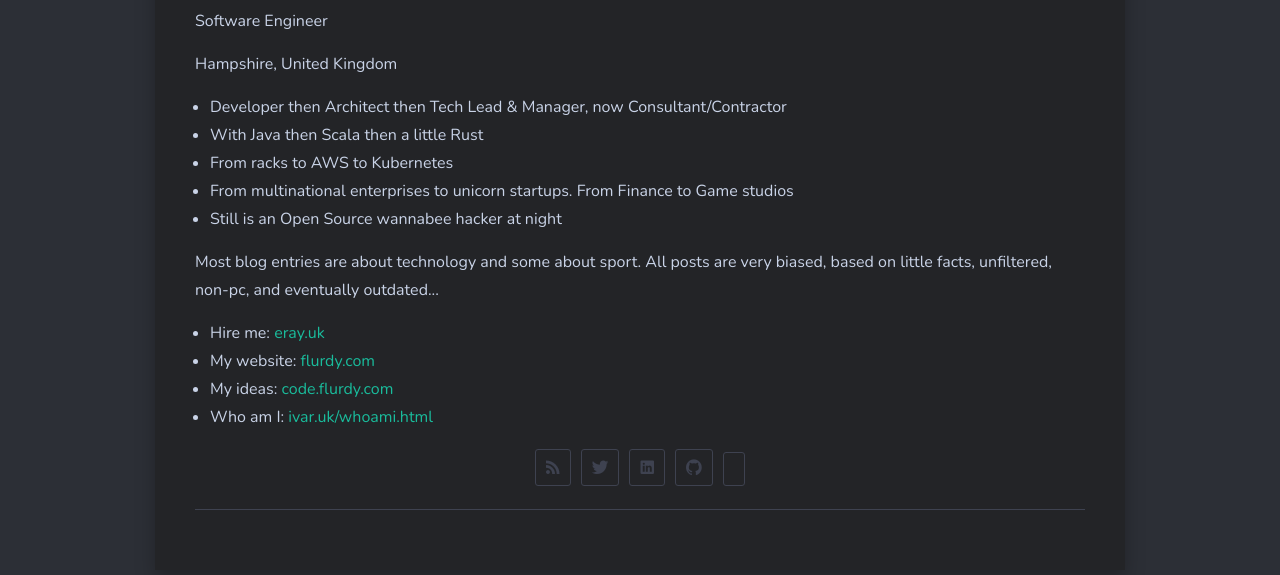
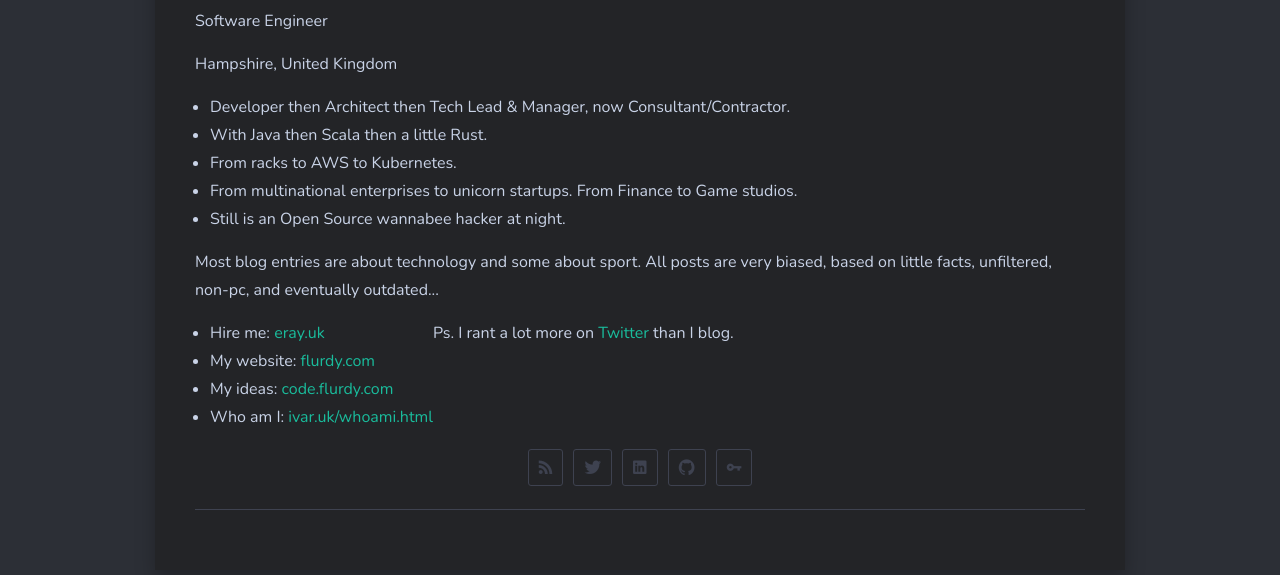
Before and after one commit to flurdy/blog, a Jekyll site: the page built from _pages/about.html, in a window 1280 px wide. Shown: the part 1054-1629 px from the top of the page. Built offline with Jekyll 4.4.1, drawn with Linux system fonts in a browser that asks for light colours.

Commit message:
About twitter paragraph

```diff
--- a/_config.yml
+++ b/_config.yml
@@ -27,11 +27,11 @@
 author-avatar3: me/skina.jpg
 author-description: >-
   <ul>
-    <li>Developer then Architect then Tech Lead &amp; Manager, now Consultant/Contractor</li>
-    <li>With Java then Scala then a little Rust</li>
-    <li>From racks to AWS to Kubernetes</li>
-    <li>From multinational enterprises to unicorn startups. From Finance to Game studios</li>
-    <li>Still is an Open Source wannabee hacker at night</li>
+    <li>Developer then Architect then Tech Lead &amp; Manager, now Consultant/Contractor.</li>
+    <li>With Java then Scala then a little Rust.</li>
+    <li>From racks to AWS to Kubernetes.</li>
+    <li>From multinational enterprises to unicorn startups. From Finance to Game studios.</li>
+    <li>Still is an Open Source wannabee hacker at night.</li>
   </ul>
 author-description1: >-
   Most blog entries are about technology and some about sport.
@@ -44,6 +44,8 @@
     <li>My ideas: <a href="https//code.flurdy.com">code.flurdy.com</a></li>
     <li>Who am I: <a href="https//ivar.uk/whoami.html">ivar.uk/whoami.html</a></li>
   </ul>
+author-description3: >-
+  Ps. I rant a lot more on <a href="https://twitter.com/flurdy">Twitter</a> than I blog.
 description: >- # this means to ignore newlines until "baseurl:"
   The ramblings of Ivar Abrahamsen at flurdy.com.
   Contain ideas, ranting at innocents, blinkered sporting opinions,
--- a/_includes/sidebar.html
+++ b/_includes/sidebar.html
@@ -69,7 +69,7 @@
 
       {% if site.keybase %}
       <li class="social-profiles-item">
-        <a href="{{ site.keybase }}" class="social-profiles-link"><i class="ion ion-key"></i></a>
+        <a href="{{ site.keybase }}" class="social-profiles-link"><i class="ion ion-md-key"></i></a>
       </li>
       {% else %} {% endif %}
     </ul>
--- a/_pages/about.html
+++ b/_pages/about.html
@@ -59,6 +59,11 @@
             {{ site.author-description3 }}
          </p>
          {% endif %}
+         {% if site.author-description4 %}
+         <p>
+            {{ site.author-description4 }}
+         </p>
+         {% endif %}
 
       </div>
    </div>
@@ -97,7 +102,7 @@
 
          {% if site.keybase %}
          <li class="social-profiles-item">
-            <a href="{{ site.keybase }}" class="social-profiles-link"><i class="ion ion-key"></i></a>
+            <a href="{{ site.keybase }}" class="social-profiles-link"><i class="ion ion-md-key"></i></a>
          </li>
          {% else %} {% endif %}
       </ul>
```
Also changed, not shown: _posts/2014-05-14-peak-interest-learn-share-curve.html (+1 -1 lines).
